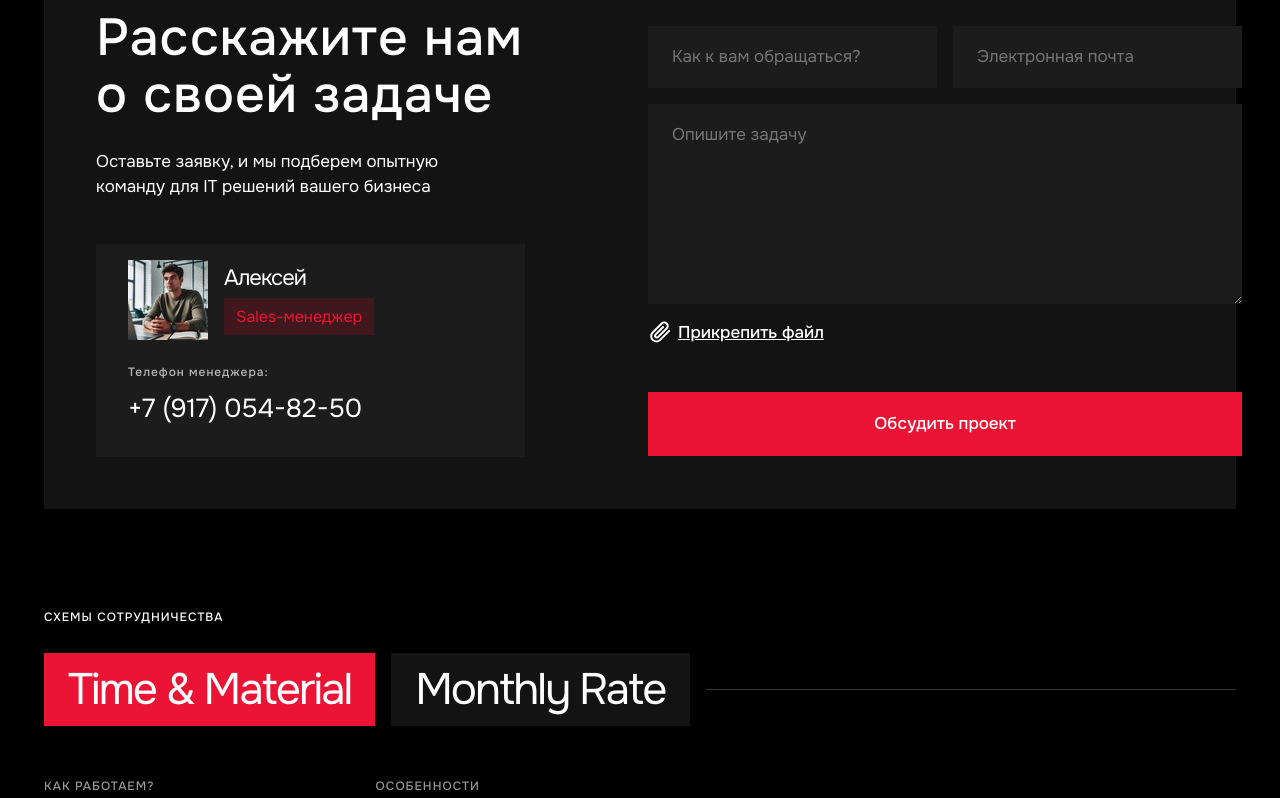
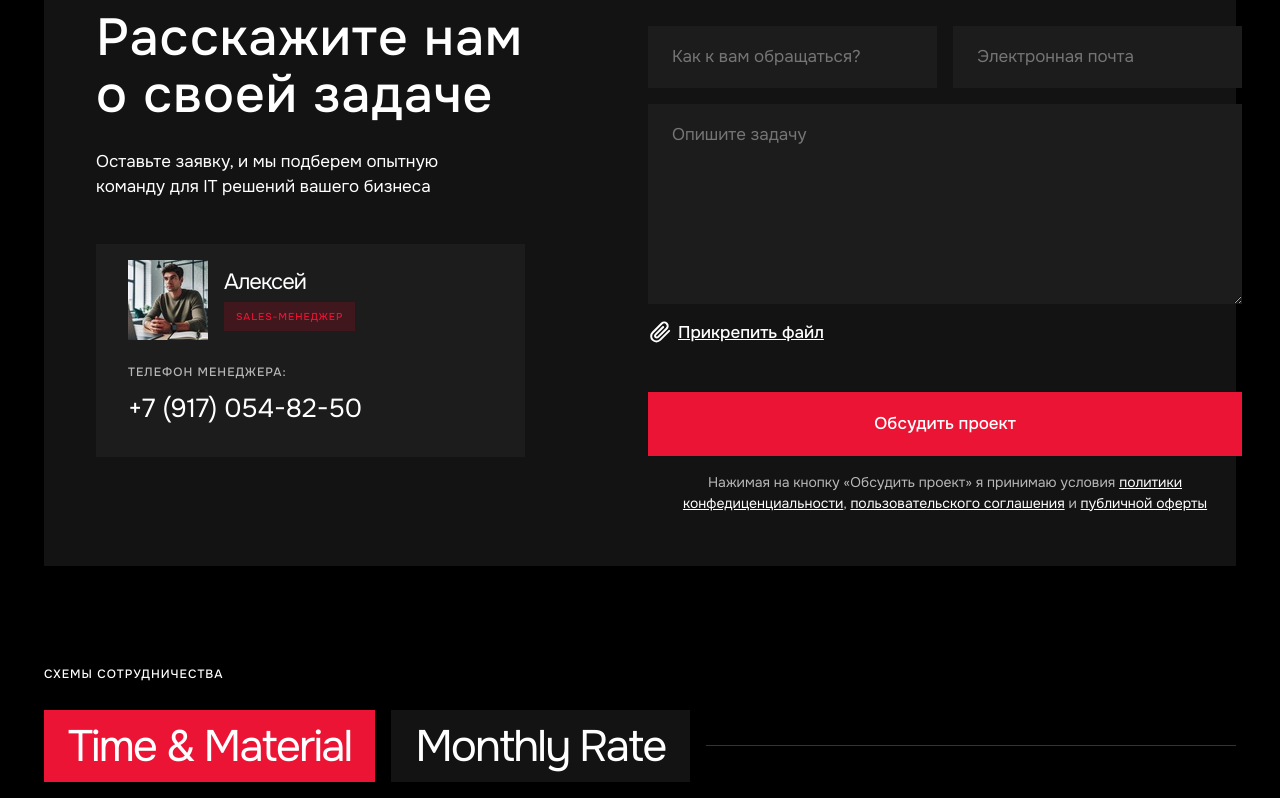
Before and after one commit to RomaTadam/landing, a React (Vite) app: page / in a window 1280 px wide. Shown: the part 2856-3654 px from the top of the page. Built offline with nearby package versions, Linux system fonts and the light colour scheme.

Commit message:
form task adaptive

```diff
--- a/src/assets/styles/layout/_formtask.scss
+++ b/src/assets/styles/layout/_formtask.scss
@@ -1,56 +1,32 @@
 @use '../base/colors' as *;
 
-// input,
-// textarea,
-// button {
-//   appearance: none;
-//   -webkit-appearance: none;
-//   -moz-appearance: none;
-//   border: none;
-//   background: none;
-//   outline: none;
-//   box-shadow: none;
-
-//   margin: 0;
-//   padding: 0;
-//   border: none;
-//   outline: none;
-//   background: none;
-//   box-sizing: border-box;
-//   font-family: inherit;
-
-//   all: unset;
-// }
-
 .formtask {
-  padding-top: 100px;
+  padding-top: 64px;
 
   &__wrapper {
     background-color: $grayDark;
 
-    padding: 44px 52px 52px 52px;
+    padding: 20px 16px 20px 16px;
 
     display: flex;
-    flex-direction: row;
+    flex-direction: column;
     flex-wrap: nowrap;
-    gap: 16px;
-    // gap: 100px;
+    gap: 24px;
   }
 
   &__tellus {
     display: flex;
     flex-direction: column;
-    gap: 44px;
+    gap: 24px;
   }
 
-  &__tellus,
-  &__form {
-    flex: 0 0 calc(50% - 8px);
-    // flex: 0 0 calc(50% - 50px);
-  }
+  // &__tellus,
+  // &__form {
+  //   flex: 0 0 calc(50% - 8px);
+  // }
 
   &__tellus-title {
-    font-size: 52px;
+    font-size: 36px;
     font-weight: 500;
     line-height: 110%;
     letter-spacing: 1px;
@@ -60,7 +36,7 @@
     padding-top: 24px;
     width: 70%;
 
-    font-size: 17px;
+    font-size: 14px;
     font-weight: 400;
     line-height: 150%;
   }
@@ -68,11 +44,11 @@
   &__tellus--card {
     background-color: $grayLight;
 
-    padding: 16px 32px 32px 32px;
+    padding: 16px 16px 20px 16px;
 
     position: relative;
 
-    width: 80%;
+    width: 100%;
   }
 
   &__tellus-status {
@@ -102,7 +78,7 @@
     flex-direction: row;
     flex-wrap: nowrap;
     align-items: center;
-    gap: 16px;
+    gap: 12px;
 
     &-box {
       display: flex;
@@ -111,7 +87,7 @@
     }
 
     &-name {
-      font-size: 22px;
+      font-size: 18px;
       font-weight: 400;
       line-height: 130%;
       letter-spacing: -1px;
@@ -121,27 +97,33 @@
       background-color: #CC072433;
       color: $red;
 
-      padding: 8px 12px;
+      font-size: 10px;
+      font-weight: 500;
+      text-transform: uppercase;
+      letter-spacing: 1px;
+
+      padding: 6px 8px;
     }
   }
 
   &__info {
-    padding-top: 24px;
+    padding-top: 20px;
 
     display: flex;
     flex-direction: column;
-    gap: 12px;
+    gap: 8px;
 
     &-title {
-      font-size: 12px;
+      font-size: 10px;
       font-weight: 500;
       letter-spacing: 1px;
+      text-transform: uppercase;
 
       color: $gray;
     }
 
     &-phone {
-      font-size: 26px;
+      font-size: 20px;
       font-weight: 400;
       line-height: 130%;
     }
@@ -150,12 +132,12 @@
   //
 
   &__form {
-    padding-top: 16px;
+    // padding-top: 24px;
 
     &-wrapper {
       display: flex;
       flex-direction: column;
-      gap: 16px;
+      gap: 12px;
     }
 
     &-name,
@@ -191,11 +173,11 @@
     &-mail,
     &-task {
       // new style
-      padding: 20px 24px 20px 24px;
+      padding: 16px 20px;
 
       background-color: $grayLight;
 
-      font-size: 17px;
+      font-size: 15px;
       font-weight: 400;
       line-height: 130%;
 
@@ -208,7 +190,7 @@
     }
 
     &-label {
-      font-size: 17px;
+      font-size: 15px;
       font-weight: 500;
       line-height: 130%;
       text-decoration: underline;
@@ -220,16 +202,15 @@
     }
 
     &-submit {
-      margin-top: 32px;
+      margin-top: 20px;
 
       color: $white;
 
-      padding: 19px 32px;
+      padding: 14px 32px;
       background-color: $red;
-      // min-width: 328px;
       text-align: center;
 
-      font-size: 17px;
+      font-size: 15px;
       font-weight: 500;
       line-height: 150%;
     }
@@ -239,21 +220,23 @@
 
       color: $gray;
 
-      font-size: 14px;
+      font-size: 12px;
       font-weight: 400;
       line-height: 150%;
     }
 
     &-link {
       color: $white;
+
+      text-decoration: underline;
     }
   }
 
   &__small {
     display: flex;
-    flex-direction: row;
+    flex-direction: column;
     flex-wrap: nowrap;
-    gap: 16px;
+    gap: 12px;
   }
 
 
@@ -265,15 +248,464 @@
   //   }
   // }
 
-  // @media screen and (min-width: 780px) {
-  //   & {
-  //   }
-  // }
+  @media screen and (min-width: 780px) {
+    & {
+      padding-top: 50px;
 
-  // @media screen and (min-width: 1280px) {
-  //   & {
-  //   }
-  // }
+      &__wrapper {
+        background-color: $grayDark;
+
+        padding: 24px 32px 24px 32px;
+
+        display: flex;
+        flex-direction: column;
+        flex-wrap: nowrap;
+        gap: 16px;
+      }
+
+      &__tellus {
+        display: flex;
+        flex-direction: column;
+        gap: 24px;
+      }
+
+      // &__tellus,
+      // &__form {
+      //   flex: 0 0 calc(50% - 8px);
+      // }
+
+      &__tellus-title {
+        font-size: 40px;
+        font-weight: 500;
+        line-height: 110%;
+        letter-spacing: 1px;
+      }
+
+      &__tellus-text {
+        padding-top: 24px;
+        width: 70%;
+
+        font-size: 15px;
+        font-weight: 400;
+        line-height: 150%;
+      }
+
+      &__tellus--card {
+        background-color: $grayLight;
+
+        padding: 16px 32px 16px 32px;
+
+        position: relative;
+
+        width: 100%;
+      }
+
+      &__tellus-status {
+        position: absolute;
+        top: 16px;
+        right: 16px;
+
+        padding: 8px 12px 8px 22px;
+
+        background-color: #07B60733;
+        color: #07B607;
+
+        &::before {
+          content: '';
+          width: 6px;
+          height: 6px;
+          background-color: #07B607;
+          border-radius: 50%;
+          display: inline-block;
+          margin-right: 4px;
+          margin-bottom: 1px;
+        }
+      }
+
+      &__person {
+        display: flex;
+        flex-direction: row;
+        flex-wrap: nowrap;
+        align-items: center;
+        gap: 16px;
+
+        &-box {
+          display: flex;
+          flex-direction: column;
+          gap: 6px;
+        }
+
+        &-name {
+          font-size: 20px;
+          font-weight: 400;
+          line-height: 130%;
+          letter-spacing: -1px;
+        }
+
+        &-status {
+          background-color: #CC072433;
+          color: $red;
+
+          font-size: 10px;
+          font-weight: 500;
+          text-transform: uppercase;
+          letter-spacing: 1px;
+
+          padding: 6px 8px;
+        }
+      }
+
+      &__info {
+        padding-top: 24px;
+
+        display: flex;
+        flex-direction: column;
+        gap: 12px;
+
+        &-title {
+          font-size: 12px;
+          font-weight: 500;
+          letter-spacing: 1px;
+          text-transform: uppercase;
+
+          color: $gray;
+        }
+
+        &-phone {
+          font-size: 26px;
+          font-weight: 400;
+          line-height: 130%;
+        }
+      }
+
+      //
+
+      &__form {
+        padding-top: 16px;
+
+        &-wrapper {
+          display: flex;
+          flex-direction: column;
+          gap: 16px;
+        }
+
+        &-name,
+        &-mail,
+        &-task {
+          // new style
+          padding: 16px 20px;
+
+          background-color: $grayLight;
+
+          font-size: 17px;
+          font-weight: 400;
+          line-height: 130%;
+
+          flex: 1;
+        }
+
+        &-task {
+          min-height: 160px;
+          resize: vertical;
+        }
+
+        &-label {
+          font-size: 17px;
+          font-weight: 500;
+          line-height: 130%;
+          text-decoration: underline;
+        }
+
+        &-clip {
+          padding-right: 6px;
+          vertical-align: bottom;
+        }
+
+        &-submit {
+          margin-top: 24px;
+
+          color: $white;
+
+          padding: 19px 32px;
+          background-color: $red;
+          text-align: center;
+
+          font-size: 17px;
+          font-weight: 500;
+          line-height: 150%;
+        }
+
+        &-text {
+          text-align: center;
+
+          color: $gray;
+
+          font-size: 14px;
+          font-weight: 400;
+          line-height: 150%;
+        }
+
+        &-link {
+          color: $white;
+
+          text-decoration: underline;
+        }
+      }
+
+      &__small {
+        display: flex;
+        flex-direction: row;
+        flex-wrap: nowrap;
+        gap: 16px;
+      }
+    }
+  }
+
+  @media screen and (min-width: 1280px) {
+    & {
+      padding-top: 100px;
+
+      &__wrapper {
+        background-color: $grayDark;
+
+        padding: 44px 52px 52px 52px;
+
+        display: flex;
+        flex-direction: row;
+        flex-wrap: nowrap;
+        gap: 16px;
+      }
+
+      &__tellus {
+        display: flex;
+        flex-direction: column;
+        gap: 44px;
+      }
+
+      &__tellus,
+      &__form {
+        flex: 0 0 calc(50% - 8px);
+      }
+
+      &__tellus-title {
+        font-size: 52px;
+        font-weight: 500;
+        line-height: 110%;
+        letter-spacing: 1px;
+      }
+
+      &__tellus-text {
+        padding-top: 24px;
+        width: 70%;
+
+        font-size: 17px;
+        font-weight: 400;
+        line-height: 150%;
+      }
+
+      &__tellus--card {
+        background-color: $grayLight;
+
+        padding: 16px 32px 32px 32px;
+
+        position: relative;
+
+        width: 80%;
+      }
+
+      &__tellus-status {
+        position: absolute;
+        top: 16px;
+        right: 16px;
+
+        padding: 8px 12px 8px 22px;
+
+        background-color: #07B60733;
+        color: #07B607;
+
+        &::before {
+          content: '';
+          width: 6px;
+          height: 6px;
+          background-color: #07B607;
+          border-radius: 50%;
+          display: inline-block;
+          margin-right: 4px;
+          margin-bottom: 1px;
+        }
+      }
+
+      &__person {
+        display: flex;
+        flex-direction: row;
+        flex-wrap: nowrap;
+        align-items: center;
+        gap: 16px;
+
+        &-box {
+          display: flex;
+          flex-direction: column;
+          gap: 6px;
+        }
+
+        &-name {
+          font-size: 22px;
+          font-weight: 400;
+          line-height: 130%;
+          letter-spacing: -1px;
+        }
+
+        &-status {
+          background-color: #CC072433;
+          color: $red;
+
+          padding: 8px 12px;
+        }
+      }
+
+      &__info {
+        padding-top: 24px;
+
+        display: flex;
+        flex-direction: column;
+        gap: 12px;
+
+        &-title {
+          font-size: 12px;
+          font-weight: 500;
+          letter-spacing: 1px;
+
+          color: $gray;
+        }
+
+        &-phone {
+          font-size: 26px;
+          font-weight: 400;
+          line-height: 130%;
+        }
+      }
+
+      //
+
+      &__form {
+        padding-top: 16px;
+
+        &-wrapper {
+          display: flex;
+          flex-direction: column;
+          gap: 16px;
+        }
+
+        // &-name,
+        // &-mail,
+        // &-task,
+        // &-file,
+        // &-submit {
+        //   // reset all styles
+        //   appearance: none;
+        //   -webkit-appearance: none;
+        //   -moz-appearance: none;
+        //   border: none;
+        //   background: none;
+        //   outline: none;
+        //   box-shadow: none;
+
+        //   margin: 0;
+        //   padding: 0;
+        //   border: none;
+        //   outline: none;
+        //   background: none;
+        //   box-sizing: border-box;
+        //   font-family: inherit;
+
+        //   all: unset;
+        // }
+
+        // &-file {
+        //   display: none;
+        // }
+
+        &-name,
+        &-mail,
+        &-task {
+          // new style
+          padding: 20px 24px 20px 24px;
+
+          background-color: $grayLight;
+
+          font-size: 17px;
+          font-weight: 400;
+          line-height: 130%;
+
+          flex: 1;
+        }
+
+        &-task {
+          min-height: 160px;
+          resize: vertical;
+        }
+
+        &-label {
+          font-size: 17px;
+          font-weight: 500;
+          line-height: 130%;
+          text-decoration: underline;
+        }
+
+        &-clip {
+          padding-right: 6px;
+          vertical-align: bottom;
+        }
+
+        &-submit {
+          margin-top: 32px;
+
+          color: $white;
+
+          padding: 19px 32px;
+          background-color: $red;
+          text-align: center;
+
+          font-size: 17px;
+          font-weight: 500;
+          line-height: 150%;
+        }
+
+        &-text {
+          text-align: center;
+
+          color: $gray;
+
+          font-size: 14px;
+          font-weight: 400;
+          line-height: 150%;
+        }
+
+        &-link {
+          color: $white;
+        }
+      }
+
+      &__small {
+        display: flex;
+        flex-direction: row;
+        flex-wrap: nowrap;
+        gap: 16px;
+      }
+    }
+  }
+}
+
+.formtask .container {
+  padding: 0 0;
+
+  @media screen and (min-width: 780px) {
+    padding: 0 24px;
+  }
+
+  @media screen and (min-width: 1280px) {
+    padding: 0 44px;
+  }
 }
 
 .form-success {
--- a/src/components/FormTask.tsx
+++ b/src/components/FormTask.tsx
@@ -178,6 +178,9 @@ const FormTask = () => {
                 >
                   {isSubmitting ? "Отправка..." : "Обсудить проект"}
                 </button>
+                <p className="formtask__form-text">
+                  Нажимая на кнопку «Обсудить проект» я принимаю условия <a href="" className="formtask__form-link">политики конфедиценциальности</a>, <a href="" className="formtask__form-link">пользовательского соглашения</a> и <a href="" className="formtask__form-link">публичной оферты</a>
+                </p>
               </div>
             </form>
           </div>
```
